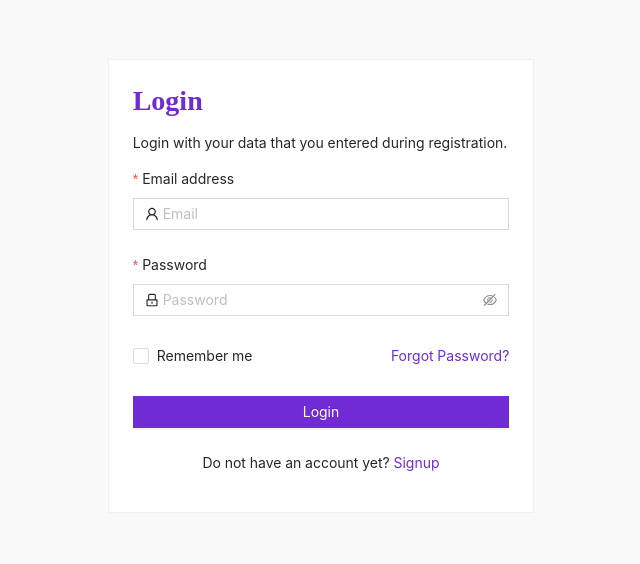
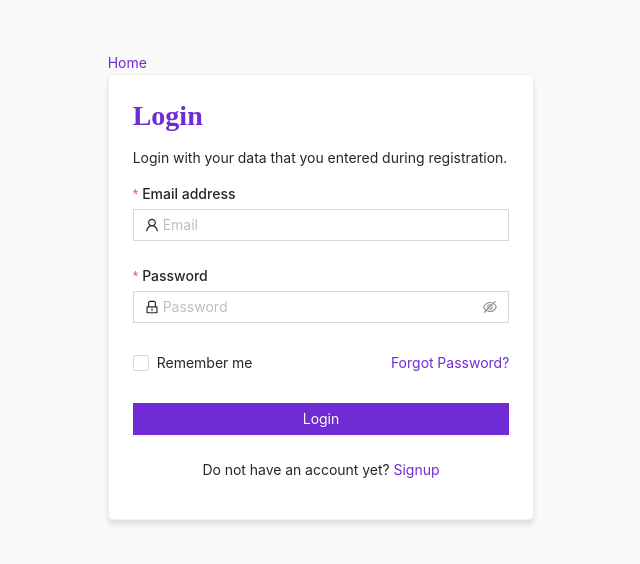
Before and after one commit to manassahoo-dev/nerchuko, a Next.js app: page /login in a window 1280 px wide. Shown: the part 114-678 px from the top of the page, without its empty margins (319-959 px from the left). Built offline with nearby package versions, Linux system fonts and the light colour scheme; no server answers.

Commit message:
CSS Update

```diff
--- a/components/AppHeader.js
+++ b/components/AppHeader.js
@@ -1,5 +1,5 @@
-import { DownOutlined, LogoutOutlined, MenuOutlined, UserOutlined } from '@ant-design/icons';
-import { Avatar, Button, Col, Drawer, Dropdown, Layout, Menu, Row, Space } from 'antd';
+import { DownOutlined, LogoutOutlined, MenuOutlined, UserOutlined, CloseCircleOutlined } from '@ant-design/icons';
+import { Avatar, Button, Col, Drawer, Dropdown, Layout, Menu, Row, Space, List } from 'antd';
 import Link from 'next/link';
 import { useContext, useEffect, useState } from 'react';
 import UserContext from './contexts/UserContext';
@@ -92,10 +92,20 @@ const AppHeader = (props) => {
                 <Drawer
                     title={home}
                     placement="right"
+                    closeIcon={<CloseCircleOutlined />}
                     onClose={onClose}
                     visible={visible}
-                    width="100%"
                 >
+                    <Menu selectedKeys={[current]} mode="inline">
+                        {menus.map((menu, index) =>
+                            <Menu.Item key={menu.link}>
+                                <Link key={index} href={menu.link}>
+                                    <a onClick={onClose}>{menu.title}</a>
+                                </Link>
+                            </Menu.Item>
+                        )
+                        }
+                    </Menu>
                     {user ?
                         <Dropdown overlay={menu} placement="bottomCenter">
                             <a className="ant-dropdown-link" onClick={e => e.preventDefault()}>
@@ -104,12 +114,8 @@ const AppHeader = (props) => {
                             </a>
                         </Dropdown>
                         :
-                        <h4><Link href="/login"><a onClick={onClose}>LOGIN</a></Link></h4>
+                        <Link href="/login"><a onClick={onClose}><br /><Button type="primary" block>Login</Button></a></Link>
                     }
-                    {menus.map((menu, index) =>
-                        <h4 key={index}>
-                            <Link href={menu.link}><a onClick={onClose} className={current === menu.link ? 'active' : ''}>{menu.title}</a></Link>
-                        </h4>)}
                 </Drawer>
             </Header>
         </>
--- a/pages/index.js
+++ b/pages/index.js
@@ -13,7 +13,7 @@ const Home = ({ resolution }) => {
         <Content>
           <Row justify="center" align="middle" gutter={[16, 32]}>
             <Col xs={24} sm={12} className="text-center1">
-              <Title className="m0 animate__animated animate__fadeInUp">Learn Telugu</Title>
+              <Title className="m0">Learn Telugu</Title>
               <Title level={2} type="secondary" className="m0 fw-100 animate__animated animate__slideInUp">The best new way to learn a language.</Title>
               <br />
               <Link href="/signup"><a><Button type="primary">START LEARNING</Button></a></Link>
--- a/pages/login.js
+++ b/pages/login.js
@@ -80,6 +80,7 @@ export default function Login() {
             <Row type="flex" justify="center" align="middle" style={{ minHeight: '100vh' }}>
                 <Col xs={1} sm={6} md={6} lg={8}></Col>
                 <Col xs={22} sm={12} md={12} lg={8}>
+                    <Link href="/"><a className="text-center">Home</a></Link>
                     <Card className="auth-card">
                         <div>
                             <Title>Login</Title>
--- a/public/styles/antd.less
+++ b/public/styles/antd.less
@@ -7,22 +7,26 @@
 @layout-header-background: #fff;
 @layout-footer-background: #f1f1f1;
 @page-header-ghost-bg: #f1f1f1;
+@form-vertical-label-padding: 0 0 4px;
 
 @media (max-width: 575.98px) {
     .ant-layout-header{ padding: 0 24px;}
     .ant-layout-footer, .ant-layout-content{padding:  10px 20px;}
     .logo{height: 30px;}
     h1.ant-typography, .ant-typography h1 {font-size: 24px;}
+    h2.ant-typography, .ant-typography h2 {font-size: 20px;}
 }
 @media (min-width: 576px) {
     .ant-layout-content{padding:  25px 50px;}
     .logo{height: 50px;max-width: 100%;}
-    .ant-menu-item{font-weight: bold;}
     h1.ant-typography, .ant-typography h1 {font-size: 28px;}
+    h2.ant-typography, .ant-typography h2 {font-size: 24px;}
 }
 h1.ant-typography, .ant-typography h1 {color: @primary-color; font-family: poppins;}
 html{max-width: 1920px;margin: auto;}
+.ant-menu-item{font-weight: bold;}
 .ant-card-meta-title{margin: 0 !important;}
+.ant-form-item-label > label{font-weight: 500;}
 .m0{margin: 0 !important;}
 .p0{padding: 0 !important;}
 .float-right {float: right;}
@@ -37,4 +41,4 @@ html{max-width: 1920px;margin: auto;}
 
 .vocabulary-card{height: 70px; width: auto; margin: 20px auto -10px}
 .book-card{max-height: 200px; padding: 10px; margin: auto; display: block; width: auto}
-.auth-card{max-width: 500px; margin: 0 auto;}
+.auth-card{max-width: 500px; margin: 0 auto; border-radius: 5px; box-shadow: rgb(0 0 0 / 10%) 0px 5px 5px 0px;}
```
